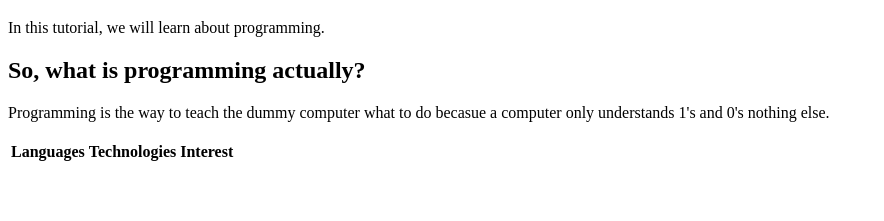
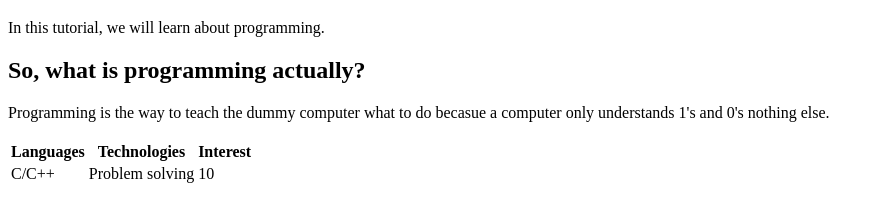
Before and after one commit to Imran4424/HTML-Basics, a plain HTML site: page creating a table.html in a window 1280 px wide. Shown: the part 61-282 px from the top of the page, without its empty margins (0-884 px from the left). Drawn offline with Linux system fonts and the light colour scheme.

Commit message:
html basics

```diff
--- a/creating a table.html
+++ b/creating a table.html
@@ -56,6 +56,12 @@ but for multple spacing we need to use keyword: &nbsp
 					<th> Technologies </th>
 					<th> Interest </th>
 				</tr>
+
+				<tr>
+					<td> C/C++ </td>
+					<td> Problem solving</td>
+					<td> 10 </td>
+				</tr>
 			</table>
 		</p>
 
```
